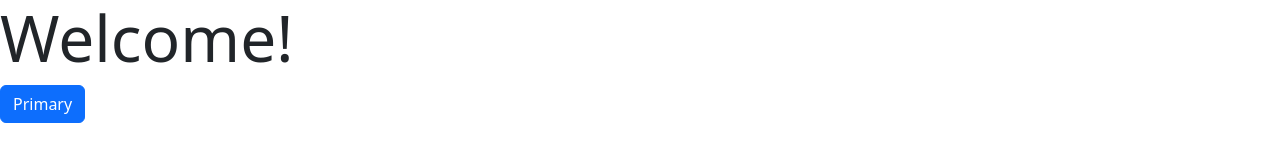
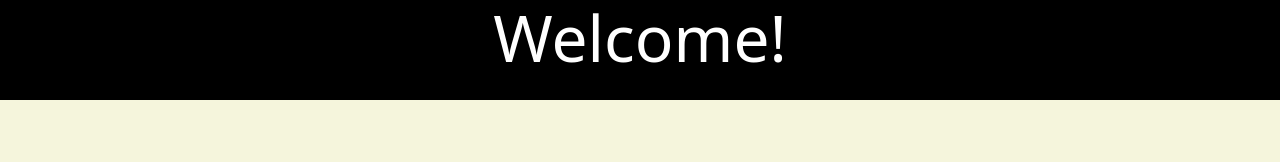
Before and after one commit to wesleymaya/SEG3125_Portfolio, a plain HTML site: page index.html in a window 1280 px wide. Drawn offline with nearby package versions, Linux system fonts and the light colour scheme.

Commit message:
Added some more styling to the index.html page. Also added some case study pages for the future.

```diff
--- a/index.html
+++ b/index.html
@@ -3,14 +3,23 @@
   <head>
     <meta charset="utf-8">
     <meta name="viewport" content="width=device-width, initial-scale=1">
+    <link rel="stylesheet" href="styles.css">
     <title>Wesley Maya - My Portfolio</title>
     <link href="https://cdn.jsdelivr.net/npm/bootstrap@5.3.6/dist/css/bootstrap.min.css" rel="stylesheet" integrity="sha384-4Q6Gf2aSP4eDXB8Miphtr37CMZZQ5oXLH2yaXMJ2w8e2ZtHTl7GptT4jmndRuHDT" crossorigin="anonymous">
   </head>
   <body>
-    <h1 class="display-3">Welcome!</h1>
     <script src="https://cdn.jsdelivr.net/npm/bootstrap@5.3.6/dist/js/bootstrap.bundle.min.js" integrity="sha384-j1CDi7MgGQ12Z7Qab0qlWQ/Qqz24Gc6BM0thvEMVjHnfYGF0rmFCozFSxQBxwHKO" crossorigin="anonymous"></script>
 
-    <button type="button" class="btn btn-primary">Primary</button>
+    <div class="header">
+        <h1 class="display-3">Welcome!</h1>
+    </div>
+
+    <div>
+      <p>
+      This is some words on a screen.
+      </p>
+    </div>
+
 
   </body>
 </html>
--- /dev/null
+++ b/styles.css
@@ -0,0 +1,22 @@
+body{
+    background-color: beige !important;
+}
+
+.header{
+    position: absolute;
+    width: 100%;
+    height: 100px;
+    display: block;
+    background-color: black;
+}
+
+p{
+    color: black;
+    text-align: center;
+    font-family: 'Times New Roman', Times, serif;
+}
+
+.display-3{
+    color: white;
+    text-align: center;
+}
```
Also changed, not shown: game.html (added, +12 -0 lines), analytics.html (added), dentist_page.html (added), e-commerce.html (added).
